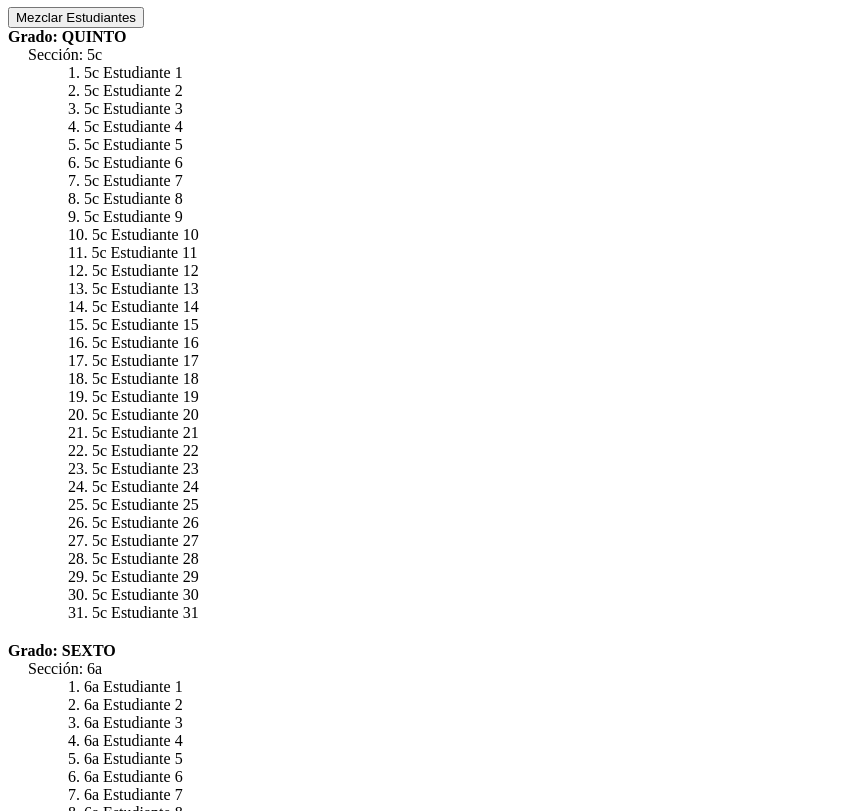
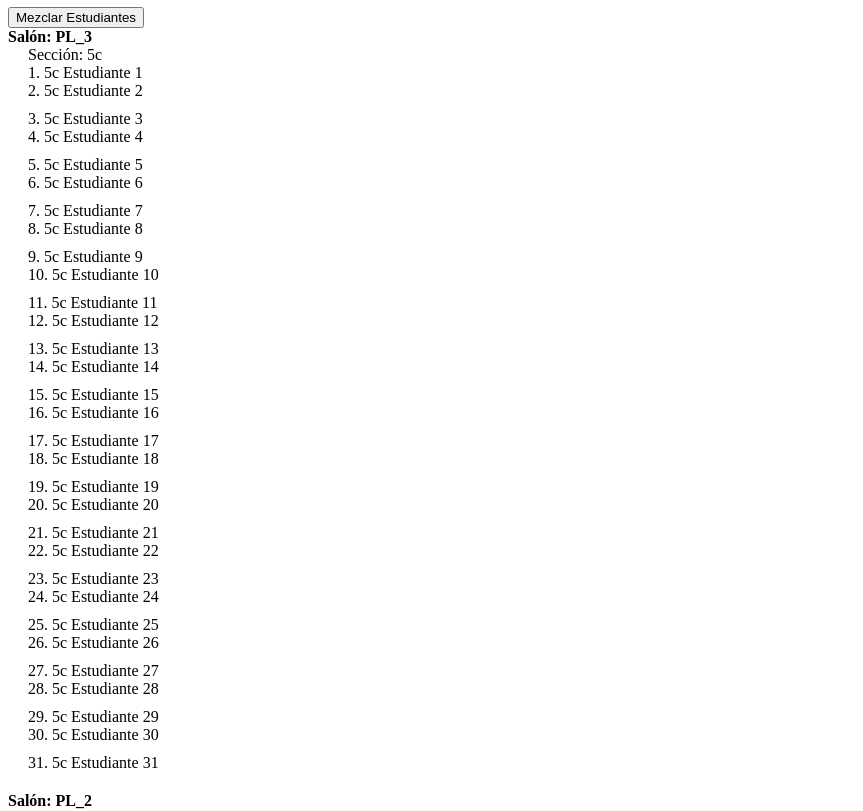
Before and after one commit to S3BASTR/Proyecto-S1, a plain HTML site: page index3.html in a window 1280 px wide. Shown: the part 73-884 px from the top of the page, without its empty margins (0-863 px from the left). Drawn offline with Linux system fonts and the light colour scheme.

Commit message:
Update index3.html

```diff
--- a/index3.html
+++ b/index3.html
@@ -4,60 +4,57 @@
     <meta charset="UTF-8">
     <title>Distribución Aleatoria de Estudiantes</title>
     <style>
-        .grado {
+        .salon {
             margin-bottom: 20px;
         }
         .seccion {
             margin-left: 20px;
         }
+        .pareja {
+            display: flex;
+            flex-direction: column;
+            margin-bottom: 10px;
+        }
         .estudiante {
-            margin-left: 40px;
+            margin-right: 20px;
         }
     </style>
 </head>
 <body>
-    <h1>Distribución Aleatoria de Estudiantes por Grado y Sección</h1>
+    <h1>Distribución Aleatoria de Estudiantes por Salón y Sección</h1>
     <button onclick="mezclarYMostrarEstudiantes()">Mezclar Estudiantes</button>
     <div id="listaEstudiantes"></div>
 
     <script>
-        let estudiantesPorGrado = {
-            quinto: {
-                "5c": Array.from({ length: 31 }, (_, i) => ({ id: i + 1, nombre: `5c Estudiante ${i + 1}` }))
+        let estudiantesPorSalon = {
+            PL_3: {
+                "5c": Array.from({ length: 31 }, (_, i) => ({ numero: i + 1, nombre: `5c Estudiante ${i + 1}` }))
             },
-            sexto: {
-                "6a": Array.from({ length: 31 }, (_, i) => ({ id: i + 1, nombre: `6a Estudiante ${i + 1}` })),
-                "6b": Array.from({ length: 31 }, (_, i) => ({ id: i + 1, nombre: `6b Estudiante ${i + 1}` })),
-                "6c": Array.from({ length: 30 }, (_, i) => ({ id: i + 1, nombre: `6c Estudiante ${i + 1}` }))
+            PL_2: {
+                "6a": Array.from({ length: 31 }, (_, i) => ({ numero: i + 1, nombre: `6a Estudiante ${i + 1}` })),
+                "6b": Array.from({ length: 31 }, (_, i) => ({ numero: i + 1, nombre: `6b Estudiante ${i + 1}` })),
+                "6c": Array.from({ length: 30 }, (_, i) => ({ numero: i + 1, nombre: `6c Estudiante ${i + 1}` }))
             },
-            septimo: {
-                "7a": Array.from({ length: 28 }, (_, i) => ({ id: i + 1, nombre: `7a Estudiante ${i + 1}` })),
-                "7b": Array.from({ length: 27 }, (_, i) => ({ id: i + 1, nombre: `7b Estudiante ${i + 1}` }))
+            PL: {
+                "7a": Array.from({ length: 28 }, (_, i) => ({ numero: i + 1, nombre: `7a Estudiante ${i + 1}` })),
+                "7b": Array.from({ length: 27 }, (_, i) => ({ numero: i + 1, nombre: `7b Estudiante ${i + 1}` })),
             },
             octavo: {
-                "8a": Array.from({ length: 33 }, (_, i) => ({ id: i + 1, nombre: `8a Estudiante ${i + 1}` })),
-                "8b": Array.from({ length: 32 }, (_, i) => ({ id: i + 1, nombre: `8b Estudiante ${i + 1}` }))
+                "8a": Array.from({ length: 33 }, (_, i) => ({ numero: i + 1, nombre: `8a Estudiante ${i + 1}` })),
+                "8b": Array.from({ length: 32 }, (_, i) => ({ numero: i + 1, nombre: `8b Estudiante ${i + 1}` })),
             },
-            noveno: {
-                "9a": Array.from({ length: 20 }, (_, i) => ({ id: i + 1, nombre: `9a Estudiante ${i + 1}` })),
-                "9b": Array.from({ length: 20 }, (_, i) => ({ id: i + 1, nombre: `9b Estudiante ${i + 1}` }))
+            noveno:{
+                "9a": Array.from({ length: 20 }, (_, i) => ({ numero: i + 1, nombre: `9a Estudiante ${i + 1}` })),
+                "9b": Array.from({ length: 20 }, (_, i) => ({ numero: i + 1, nombre: `9b Estudiante ${i + 1}` })),
             },
-            decimo: {
-                "10a": Array.from({ length: 26 }, (_, i) => ({ id: i + 1, nombre: `10a Estudiante ${i + 1}` })),
-                "10b": Array.from({ length: 26 }, (_, i) => ({ id: i + 1, nombre: `10b Estudiante ${i + 1}` }))
+            decimo:{
+                "10a": Array.from({ length: 26 }, (_, i) => ({ numero: i + 1, nombre: `10a Estudiante ${i + 1}` })),
+                "10b": Array.from({ length: 26 }, (_, i) => ({ numero: i + 1, nombre: `10b Estudiante ${i + 1}` })),
             },
-            once: {
-                "11a": Array.from({ length: 28 }, (_, i) => ({ id: i + 1, nombre: `11a Estudiante ${i + 1}` }))
+            PL_301:{
+                "11a": Array.from({ length: 28 }, (_, i) => ({ numero: i + 1, nombre: `11a Estudiante ${i + 1}` })),
             }
         };
-
-        let numerosInicialesPorSeccion = {};
-
-        Object.keys(estudiantesPorGrado).forEach(grado => {
-            Object.keys(estudiantesPorGrado[grado]).forEach(seccion => {
-                numerosInicialesPorSeccion[seccion] = 1;
-            });
-        });
 
         function mezclar(arreglo) {
             for (let i = arreglo.length - 1; i > 0; i--) {
@@ -68,7 +65,7 @@
 
         function obtenerTodosLosEstudiantes() {
             let todosLosEstudiantes = [];
-            Object.values(estudiantesPorGrado).forEach(grado => {
+            Object.values(estudiantesPorSalon).forEach(grado => {
                 Object.values(grado).forEach(seccion => {
                     todosLosEstudiantes = todosLosEstudiantes.concat(seccion);
                 });
@@ -81,43 +78,94 @@
             mezclar(todosLosEstudiantes);
 
             let indiceEstudiante = 0;
-            Object.keys(estudiantesPorGrado).forEach(grado => {
-                Object.keys(estudiantesPorGrado[grado]).forEach(seccion => {
-                    const cantidadEstudiantes = estudiantesPorGrado[grado][seccion].length;
-                    estudiantesPorGrado[grado][seccion] = todosLosEstudiantes.slice(indiceEstudiante, indiceEstudiante + cantidadEstudiantes);
-                    indiceEstudiante += cantidadEstudiantes;
+            Object.keys(estudiantesPorSalon).forEach(salon => {
+                Object.keys(estudiantesPorSalon[salon]).forEach(seccion => {
+                    const estudiantesSeccion = estudiantesPorSalon[salon][seccion];
+                    estudiantesPorSalon[salon][seccion] = estudiantesSeccion.map(estudiante => {
+                        const estudianteMezclado = todosLosEstudiantes[indiceEstudiante];
+                        indiceEstudiante++;
+                        return {
+                            numero: estudiante.numero,  // Mantener el número fijo
+                            nombre: estudianteMezclado.nombre
+                        };
+                    });
                 });
             });
 
+            separarEstudiantes();
             mostrarEstudiantes();
+        }
+
+        function separarEstudiantes() {
+            Object.keys(estudiantesPorSalon).forEach(salon => {
+                Object.keys(estudiantesPorSalon[salon]).forEach(seccion => {
+                    const estudiantesSeccion = estudiantesPorSalon[salon][seccion];
+
+                    for (let i = 0; i < estudiantesSeccion.length; i += 2) {
+                        // Verificar si hay un segundo estudiante en la pareja
+                        if (i + 1 < estudiantesSeccion.length) {
+                            const estudiante1 = estudiantesSeccion[i];
+                            const estudiante2 = estudiantesSeccion[i + 1];
+
+                            // Verificar si los estudiantes son de la misma sección
+                            if (estudiante1.nombre.includes(seccion) && estudiante2.nombre.includes(seccion)) {
+                                // Intercambiar al estudiante2 con un estudiante de otra sección
+                                const otraSeccion = Object.keys(estudiantesPorSalon[salon]).find(s => s !== seccion);
+                                const estudianteOtraSeccion = estudiantesPorSalon[salon][otraSeccion].shift();
+
+                                // Intercambiar
+                                estudiantesSeccion[i + 1] = {
+                                    numero: estudianteOtraSeccion.numero,
+                                    nombre: estudianteOtraSeccion.nombre
+                                };
+                            }
+                        }
+                    }
+                });
+            });
         }
 
         function mostrarEstudiantes() {
             const contenedor = document.getElementById('listaEstudiantes');
             contenedor.innerHTML = '';
 
-            Object.keys(estudiantesPorGrado).forEach(grado => {
-                const divGrado = document.createElement('div');
-                divGrado.classList.add('grado');
-                divGrado.innerHTML = `<strong>Grado: ${grado.toUpperCase()}</strong>`;
-                contenedor.appendChild(divGrado);
+            Object.keys(estudiantesPorSalon).forEach(salon => {
+                const divSalon = document.createElement('div');
+                divSalon.classList.add('salon');
+                divSalon.innerHTML = `<strong>Salón: ${salon.toUpperCase()}</strong>`;
+                contenedor.appendChild(divSalon);
 
-                Object.keys(estudiantesPorGrado[grado]).forEach(seccion => {
+                Object.keys(estudiantesPorSalon[salon]).forEach(seccion => {
                     const divSeccion = document.createElement('div');
                     divSeccion.classList.add('seccion');
                     divSeccion.innerHTML = `Sección: ${seccion}`;
-                    divGrado.appendChild(divSeccion);
+                    divSalon.appendChild(divSeccion);
 
-                    estudiantesPorGrado[grado][seccion].forEach(estudiante => {
-                        const divEstudiante = document.createElement('div');
-                        divEstudiante.classList.add('estudiante');
-                        divEstudiante.textContent = `${numerosInicialesPorSeccion[seccion]++}. ${estudiante.nombre}`;
-                        divSeccion.appendChild(divEstudiante);
-                    });
+                    const estudiantesSeccion = estudiantesPorSalon[salon][seccion];
+                    for (let i = 0; i < estudiantesSeccion.length; i += 2) {
+                        const divPareja = document.createElement('div');
+                        divPareja.classList.add('pareja');
+
+                        const divEstudiante1 = document.createElement('div');
+                        divEstudiante1.classList.add('estudiante');
+                        divEstudiante1.textContent = `${estudiantesSeccion[i].numero}. ${estudiantesSeccion[i].nombre}`;
+                        divPareja.appendChild(divEstudiante1);
+
+                        // Verificar si hay un segundo estudiante en la pareja
+                        if (i + 1 < estudiantesSeccion.length) {
+                            const divEstudiante2 = document.createElement('div');
+                            divEstudiante2.classList.add('estudiante');
+                            divEstudiante2.textContent = `${estudiantesSeccion[i + 1].numero}. ${estudiantesSeccion[i + 1].nombre}`;
+                            divPareja.appendChild(divEstudiante2);
+                        }
+
+                        divSeccion.appendChild(divPareja);
+                    }
                 });
             });
         }
 
+        // Mostrar estudiantes por primera vez
         mostrarEstudiantes();
     </script>
 </body>
```
